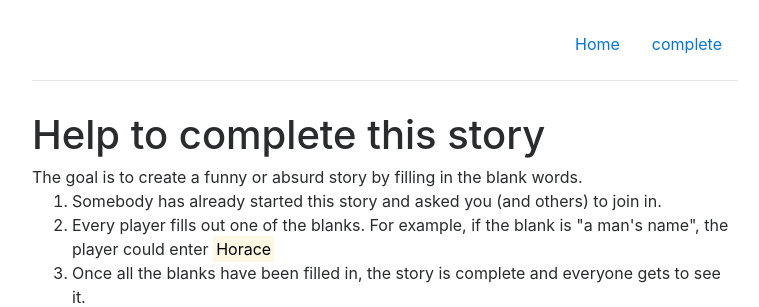
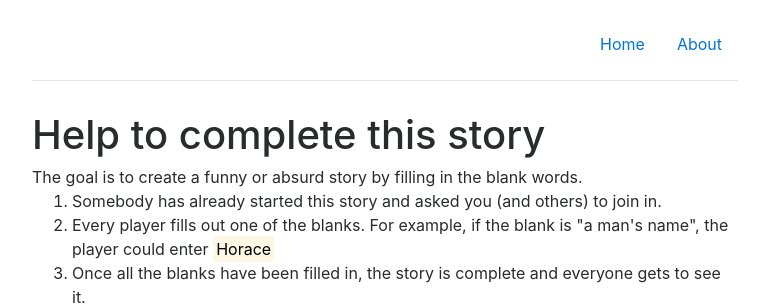
Before and after one commit to caspii/blankz, a Flask app: page /join/1 in a window 1280 px wide. Shown: the top 307 px of the page, without its empty margins (255-1014 px from the left). Run offline with Flask 2, Linux system fonts and the light colour scheme; data that the repository does not hold is empty; some libraries are stand-ins or nearby versions.

Commit message:
Removed old complete link

```diff
--- a/templates/layout.html
+++ b/templates/layout.html
@@ -21,7 +21,7 @@
               <a class="nav-link" href="/">Home</a>
             </li>
             <li class="nav-item">
-              <a class="nav-link" href="/complete">complete</a>
+              <a class="nav-link" href="/about">About</a>
             </li>
           </ul>
         </nav>
```
